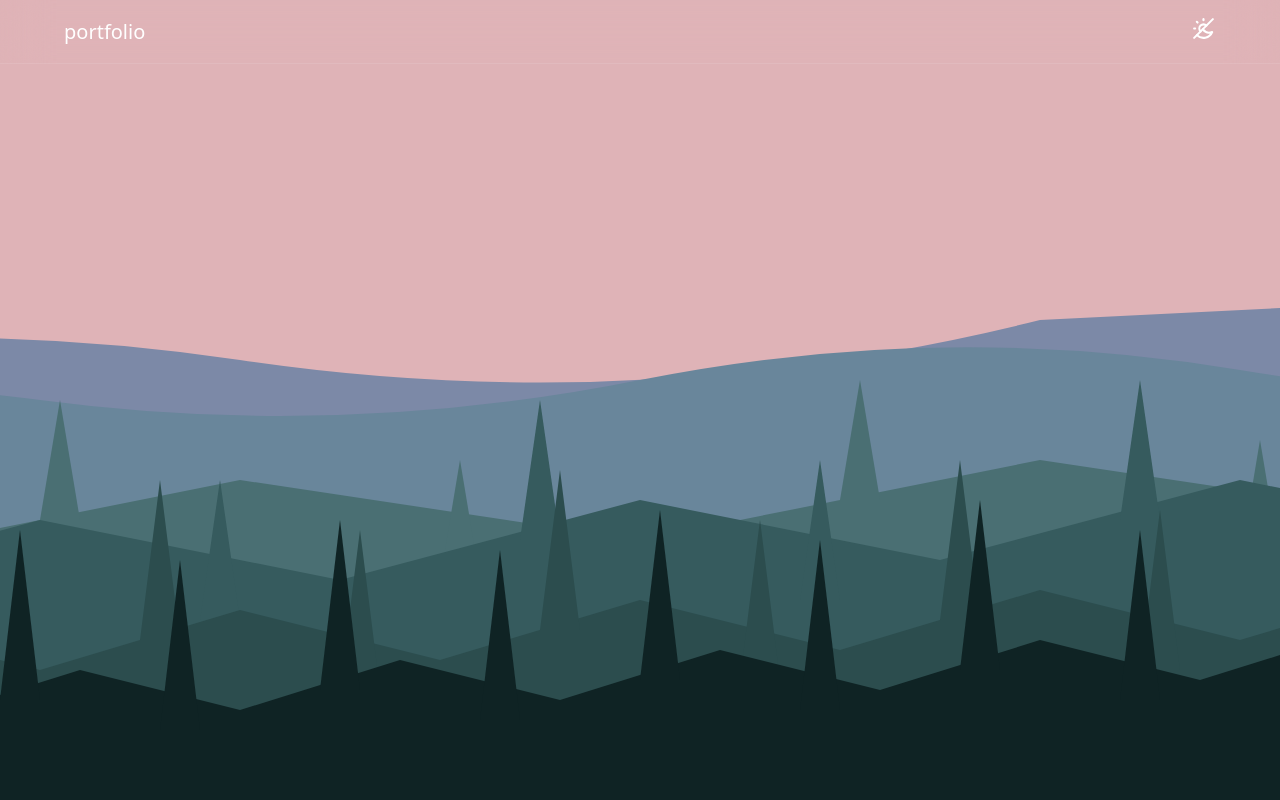
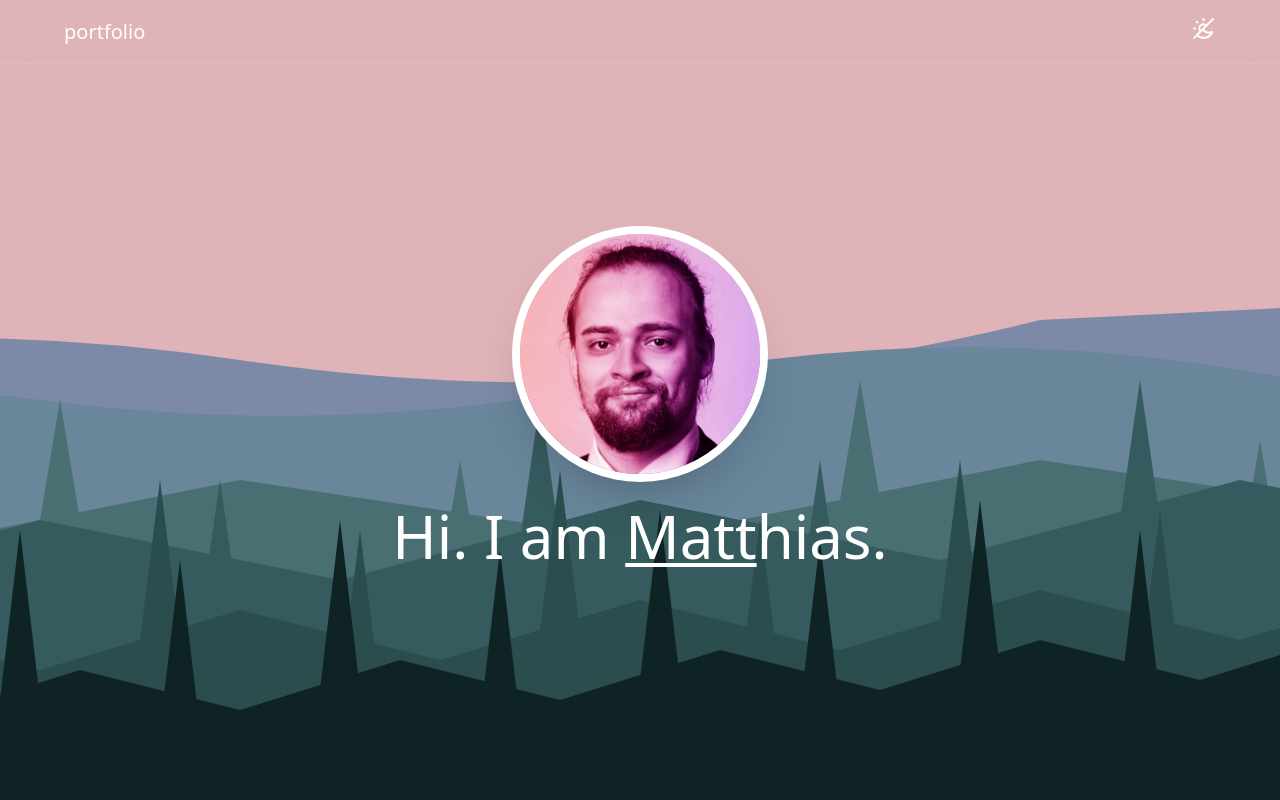
Before and after one commit to mtkalms/mtkalms.github.io, a React (Vite) app: page / in a window 1280 px wide. Shown: the top 800 px of the page. Built offline with nearby package versions, Linux system fonts and the light colour scheme.

Commit message:
Move introduction over panorama

```diff
--- a/src/App.tsx
+++ b/src/App.tsx
@@ -10,8 +10,10 @@ function App() {
     <>
       <Navbar />
       <Panorama />
+      <div className="absolute top-0 left-0 w-full">
+        <Introduction />
+      </div>
       <div className="main">
-        <Introduction />
         <Textual />
       </div>
       <footer className="bottom-0 w-full py-12">
```
